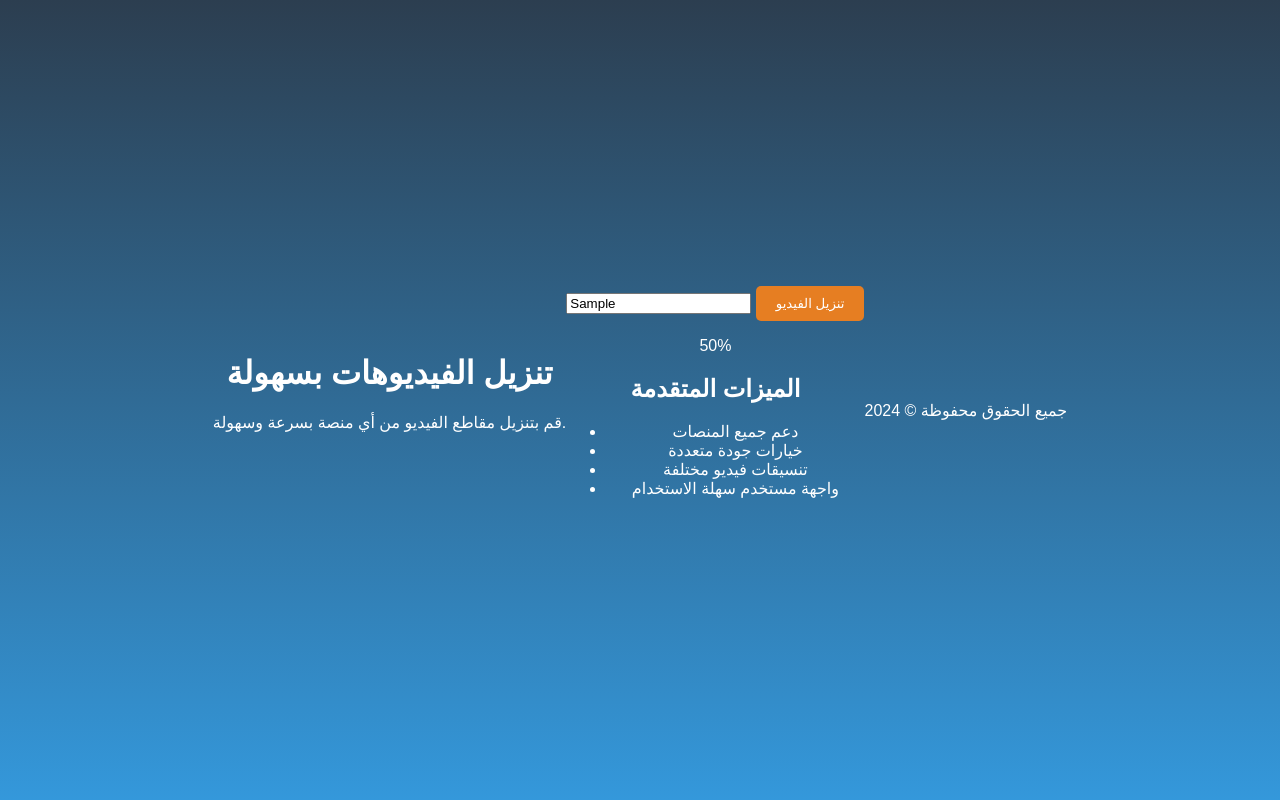
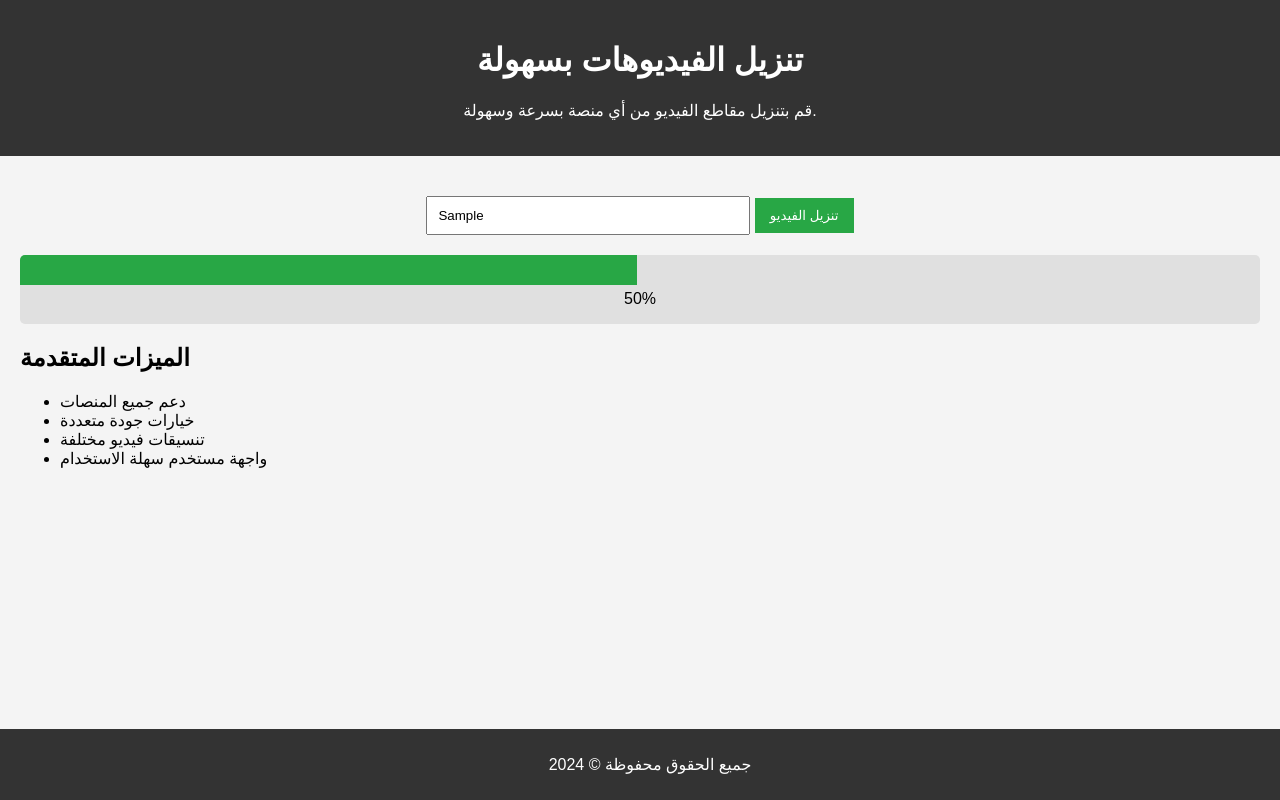
Before and after one commit to amr-794/downloader1, a plain HTML site: page index.html in a window 1280 px wide. Both pictures are taken after typing "Sample" into the empty fields and a click on the button "تنزيل الفيديو". Drawn offline with Linux system fonts and the light colour scheme.

Commit message:
Update styles.css

```diff
--- a/styles.css
+++ b/styles.css
@@ -1,59 +1,82 @@
 body {
-    font-family: 'Arial', sans-serif;
-    background: linear-gradient(to bottom, #2c3e50, #3498db);
-    color: white;
-    text-align: center;
-    margin: 0;
-    padding: 0;
-    display: flex;
-    justify-content: center;
-    align-items: center;
-    height: 100vh;
-}
-
-.container {
-    max-width: 600px;
-    width: 90%;
-    background: rgba(255, 255, 255, 0.1);
-    padding: 20px;
-    border-radius: 15px;
-    backdrop-filter: blur(10px);
-    box-shadow: 0 8px 32px 0 rgba(31, 38, 135, 0.37);
+  font-family: Arial, sans-serif;
+  margin: 0;
+  padding: 0;
+  background-color: #f4f4f4;
 }
 
 header {
-    margin-bottom: 20px;
+  background-color: #333;
+  color: #fff;
+  padding: 20px;
+  text-align: center;
 }
 
-.input-section {
-    display: flex;
-    flex-direction: column;
-    gap: 15px;
+main {
+  padding: 20px;
+  text-align: center;
 }
 
-input[type="url"] {
-    padding: 10px;
-    border: none;
-    border-radius: 5px;
-    outline: none;
-    width: 100%;
-    background: #ffffff;
+#download-form {
+  margin: 20px 0;
+}
+
+input[type="text"] {
+  padding: 10px;
+  width: 300px;
 }
 
 button {
-    background-color: #e67e22;
-    border: none;
-    padding: 10px 20px;
-    border-radius: 5px;
-    color: white;
-    cursor: pointer;
-    transition: background 0.3s;
+  padding: 10px 15px;
+  background-color: #28a745;
+  color: #fff;
+  border: none;
+  cursor: pointer;
 }
 
 button:hover {
-    background-color: #d35400;
+  background-color: #218838;
+}
+
+#progress-container {
+  margin: 20px 0;
+  width: 100%;
+  background-color: #e0e0e0;
+  border-radius: 5px;
+  overflow: hidden;
+}
+
+#progress-bar {
+  height: 30px;
+  width: 0;
+  background-color: #28a745;
+  transition: width 0.5s;
+}
+
+#progress-text {
+  margin-top: 5px;
+}
+
+#video-container {
+  margin-top: 20px;
+}
+
+video {
+  width: 100%;
+  max-width: 600px;
+}
+
+#features {
+  margin-top: 20px;
+  text-align: left;
 }
 
 footer {
-    margin-top: 20px;
+  text-align: center;
+  padding: 10px;
+  background-color: #333;
+  color: #fff;
+  position: fixed;
+  width: 100%;
+  bottom: 0;
 }
```
